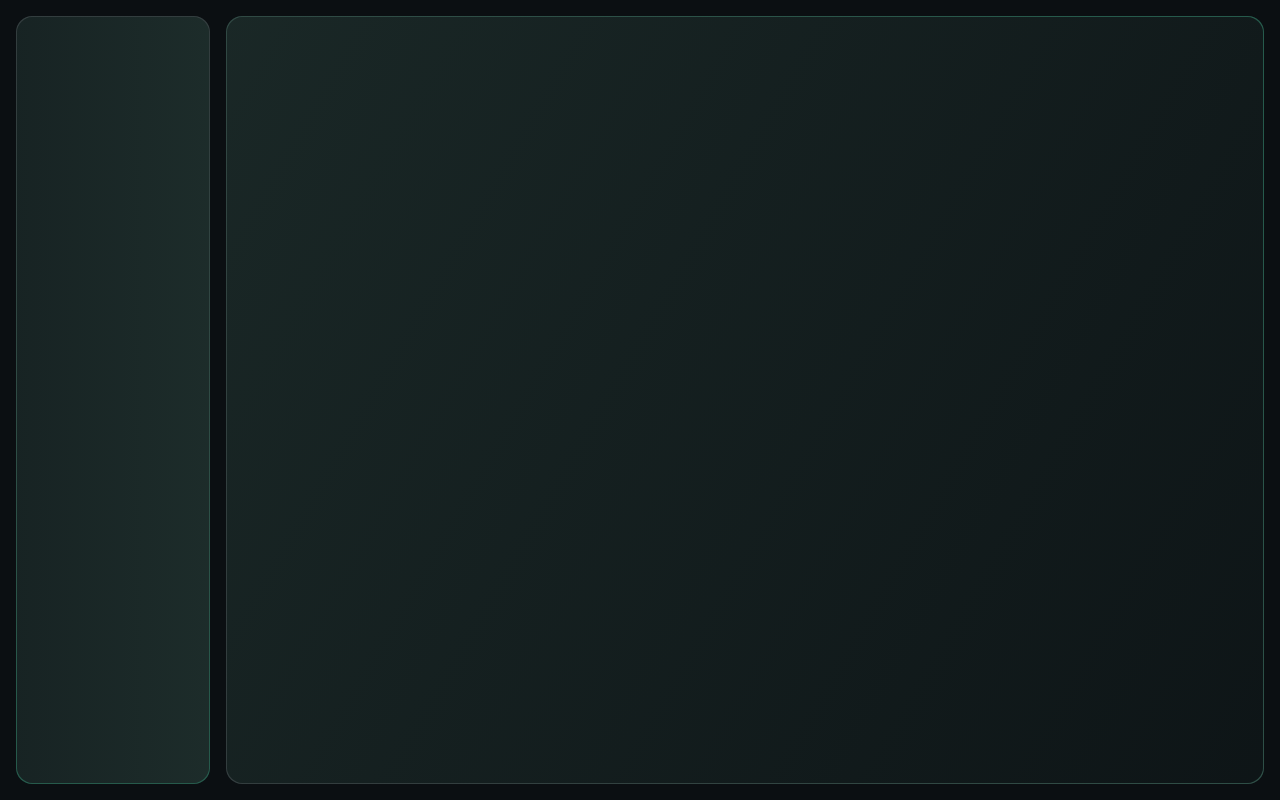
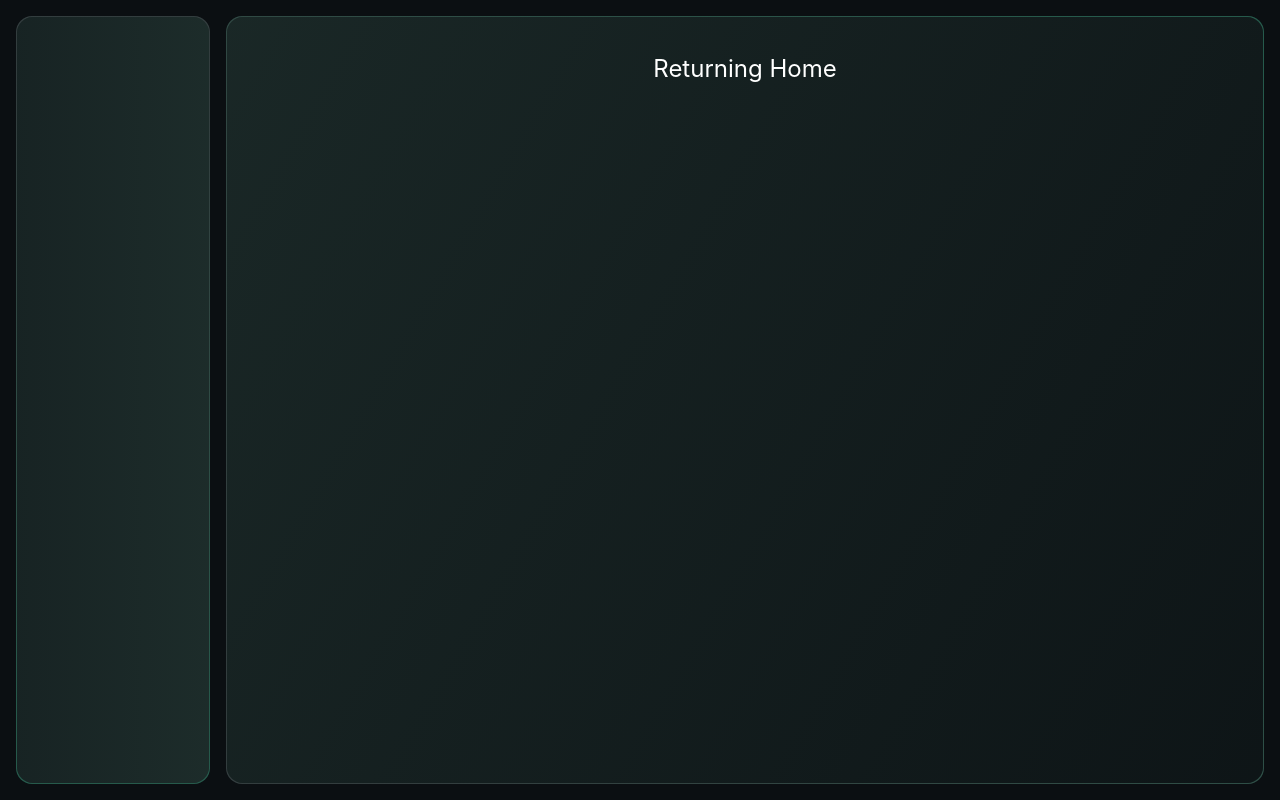
Before and after one commit to TalBenAdon/cyoa-frontend, a React (Vite) app: page /venture in a window 1280 px wide. Built offline with nearby package versions, Linux system fonts and the light colour scheme.

Commit message:
added tailwing.config.js due to npx problems, added inter as font

```diff
--- a/package.json
+++ b/package.json
@@ -10,6 +10,7 @@
     "preview": "vite preview"
   },
   "dependencies": {
+    "@fontsource/inter": "^5.2.5",
     "axios": "^1.9.0",
     "react": "^19.0.0",
     "react-dom": "^19.0.0",
--- a/src/App.tsx
+++ b/src/App.tsx
@@ -4,7 +4,7 @@ import { Outlet } from "react-router"
 function App() {
   //TODO: change background color, and should probably be flex row
   return (
-    <main className="flex h-screen bg-dark-main p-4">
+    <main className="flex h-screen bg-dark-main text-white p-4">
       <Outlet />
     </main>
   )
--- a/src/Components/UI/AIChat/AiText.tsx
+++ b/src/Components/UI/AIChat/AiText.tsx
@@ -6,10 +6,14 @@ export default function AiText() {
     const storyText = useAdventureUIStore(state => state.storyText)
     return (
 
-
+        // header hardcoded for now
         <div className="h-full grow gradient-border p-[1px] rounded-2xl">
             <div className="h-full grow bg-dark-main rounded-2xl">
-                <div className="flex flex-col h-full text-gradient-bg grow rounded-2xl justify-center items-center p-6">
+                <div className="flex flex-col h-full text-gradient-bg grow rounded-2xl p-9 items-center p-6">
+                    <header className="flex flex-row md:text-2xl">
+                        <h1>Returning Home</h1>
+
+                    </header>
                     <p className="whitespace-pre-wrap">
                         {storyText}
                     </p>
--- a/src/index.css
+++ b/src/index.css
@@ -2,6 +2,10 @@
 @tailwind base;
 @tailwind components;
 @tailwind utilities;
+
+body {
+    font-family: 'Inter', sans-serif;
+}
 
 @theme {
     --color-dark-main: oklch(0.1673 0.009 239.88);
@@ -17,7 +21,6 @@
 
 
     }
-
 
 
     .side-gradient-bg {
@@ -40,4 +43,6 @@
     }
 
 
+
+
 }
--- /dev/null
+++ b/tailwind.config.js
@@ -0,0 +1,18 @@
+
+/** @type {import('tailwindcss').Config} */
+const config = {
+    content: [
+        "./index.html",
+        "./src/**/*.{js,ts,jsx,tsx}",
+    ],
+    theme: {
+        extend: {
+            fontFamily: {
+                sans: ['Inter', 'sans-serif'],
+            },
+        },
+    },
+    plugins: [],
+};
+
+export default config;
```
Also changed, not shown: 1 other file (tests, documents, lock files or other folders).
